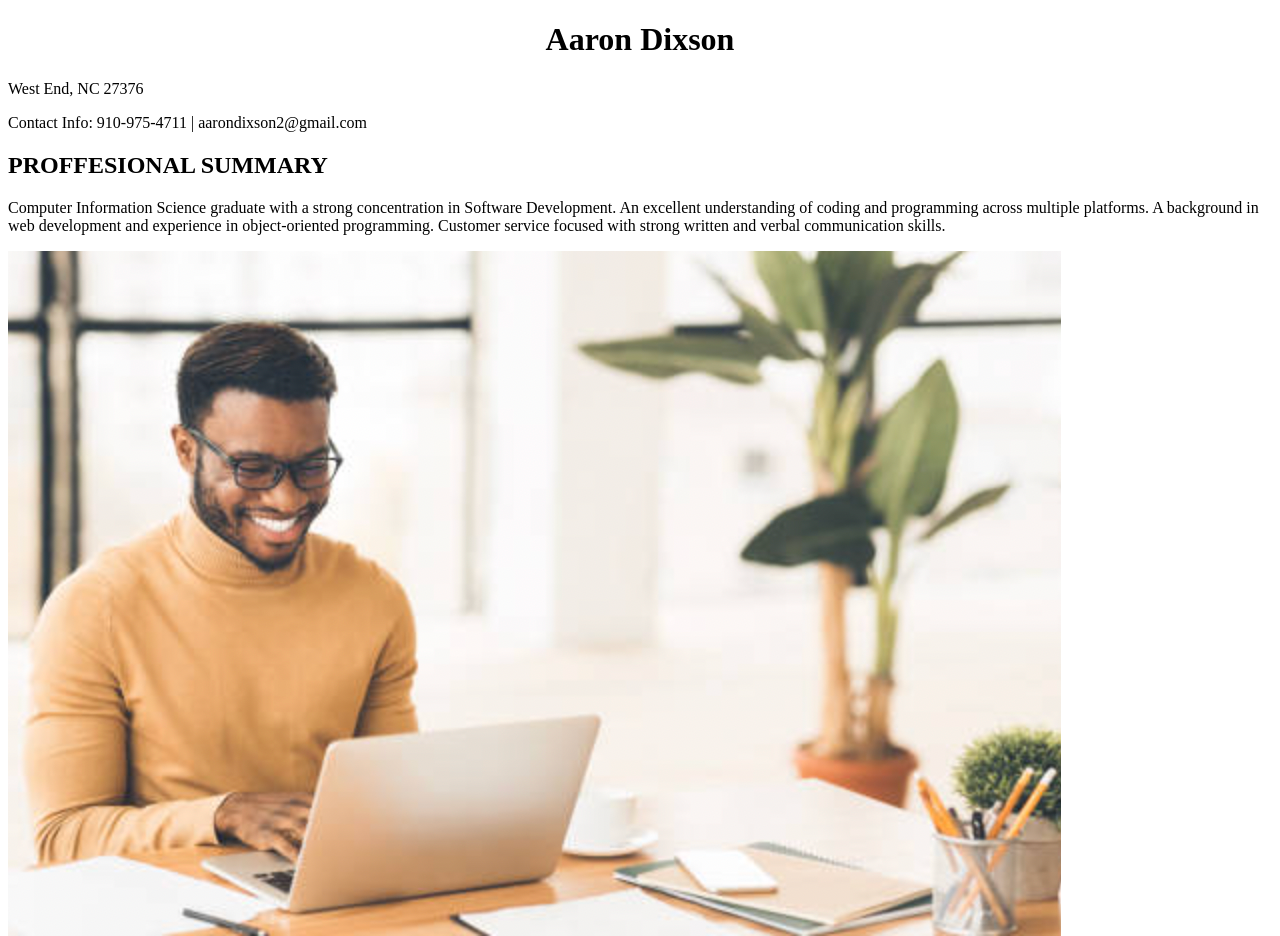
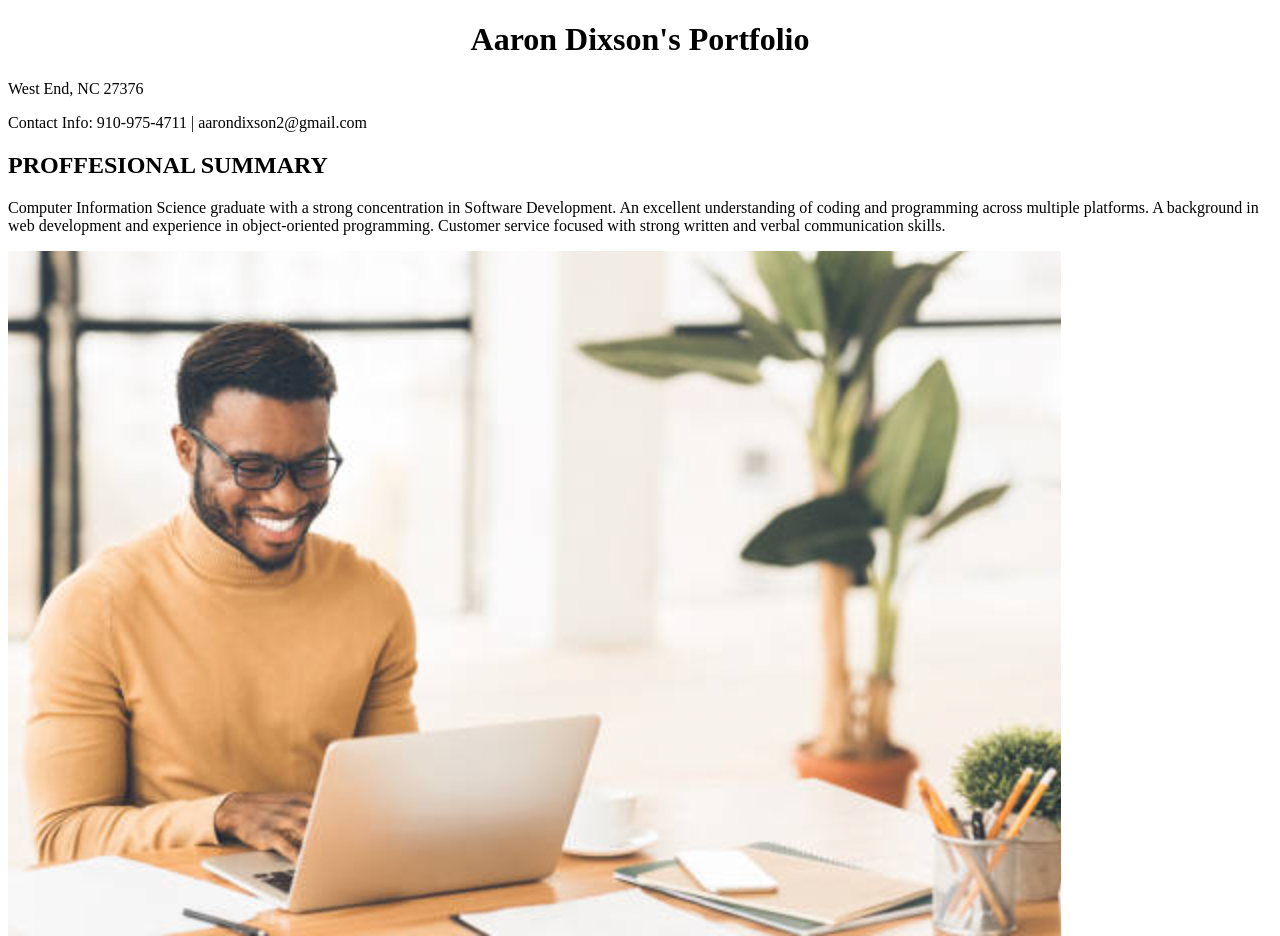
Before and after one commit to AarondevPortfoloio/personal_portfolio, a plain HTML site: page index.html in a window 1280 px wide. Shown: the top 936 px of the page. Drawn offline with Linux system fonts and the light colour scheme.

Commit message:
Update index.html

```diff
--- a/index.html
+++ b/index.html
@@ -7,7 +7,7 @@
         </head>
         <body>
             <header>
-                <h1>Aaron Dixson</h1>
+                <h1>Aaron Dixson's Portfolio</h1>
                 <p>West End, NC 27376</p>
                 <p>Contact Info: 910-975-4711 | aarondixson2@gmail.com</p>
             </header>
```
